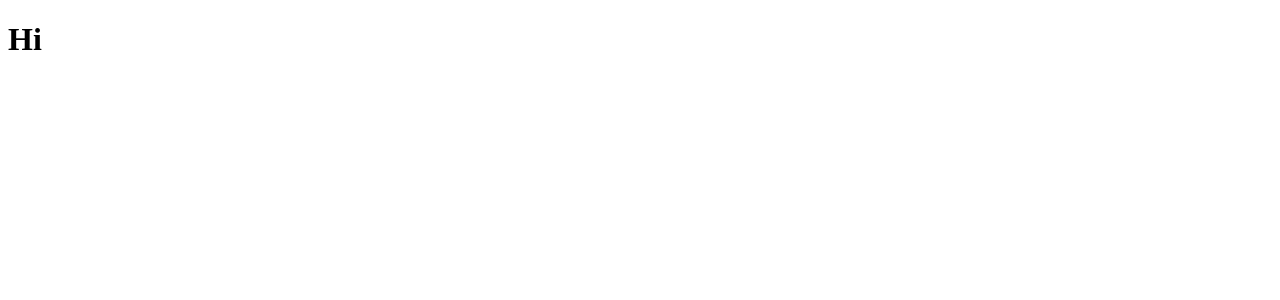
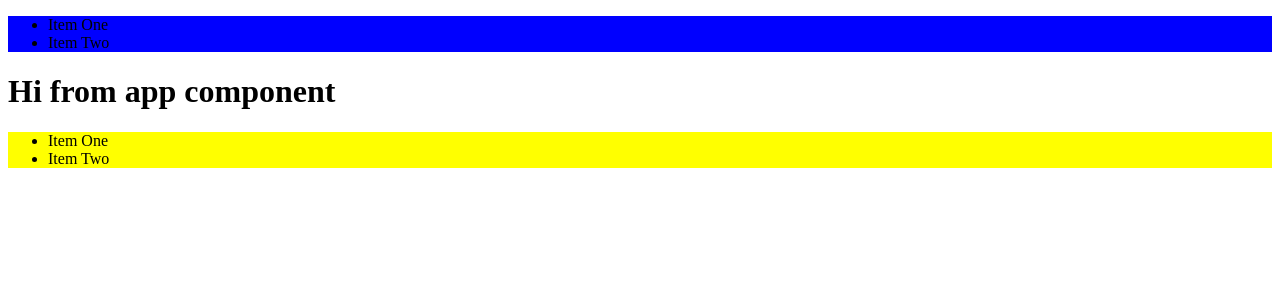
Before and after one commit to Koji-Makiyama/Koji-Makiyama.github.io, an Angular app: page / in a window 1280 px wide. Shown: the top 300 px of the page. Built offline with nearby package versions, Linux system fonts and the light colour scheme.

Commit message:
Verify header footer components

```diff
--- a/src/app/app.component.html
+++ b/src/app/app.component.html
@@ -1 +1,3 @@
-<h1>Hi</h1>
+<app-header></app-header>
+<h1>Hi from app component</h1>
+<app-footer></app-footer>
--- a/src/app/app.module.ts
+++ b/src/app/app.module.ts
@@ -3,10 +3,14 @@ import { BrowserModule } from '@angular/platform-browser';
 
 import { AppRoutingModule } from './app-routing.module';
 import { AppComponent } from './app.component';
+import { HeaderComponent } from './header/header.component';
+import { FooterComponent } from './footer/footer.component';
 
 @NgModule({
   declarations: [
-    AppComponent
+    AppComponent,
+    HeaderComponent,
+    FooterComponent
   ],
   imports: [
     BrowserModule,
--- /dev/null
+++ b/src/app/footer/footer.component.html
@@ -0,0 +1,8 @@
+<div class="wrapper">
+    <div class="header" style="background-color: yellow">
+      <ul>
+          <li>Item One</li>
+          <li>Item Two</li>
+      </ul>
+    </div>
+  </div>
--- /dev/null
+++ b/src/app/footer/footer.component.scss
@@ -0,0 +1,3 @@
+.footer {
+    position: absolute;
+}
--- /dev/null
+++ b/src/app/header/header.component.html
@@ -0,0 +1,8 @@
+<div class="wrapper">
+  <div class="header" style="background-color: blue">
+    <ul>
+        <li>Item One</li>
+        <li>Item Two</li>
+    </ul>
+  </div>
+</div>
```
Also changed, not shown: src/app/footer/footer.component.ts (added, +10 -0 lines), src/app/header/header.component.ts (added, +10 -0 lines), src/app/header/header.component.scss (added), 2 other files (tests, documents, lock files or other folders).
